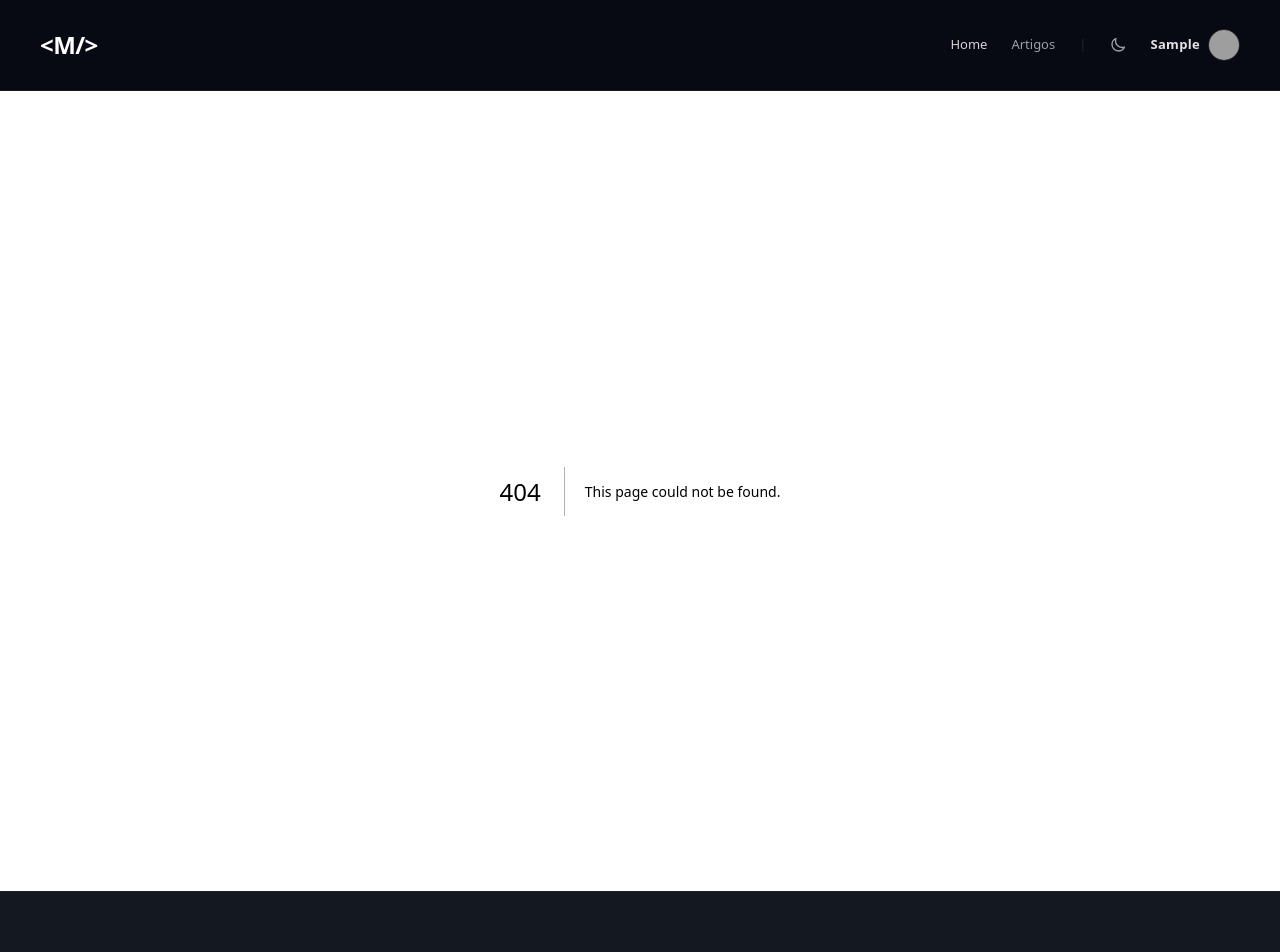
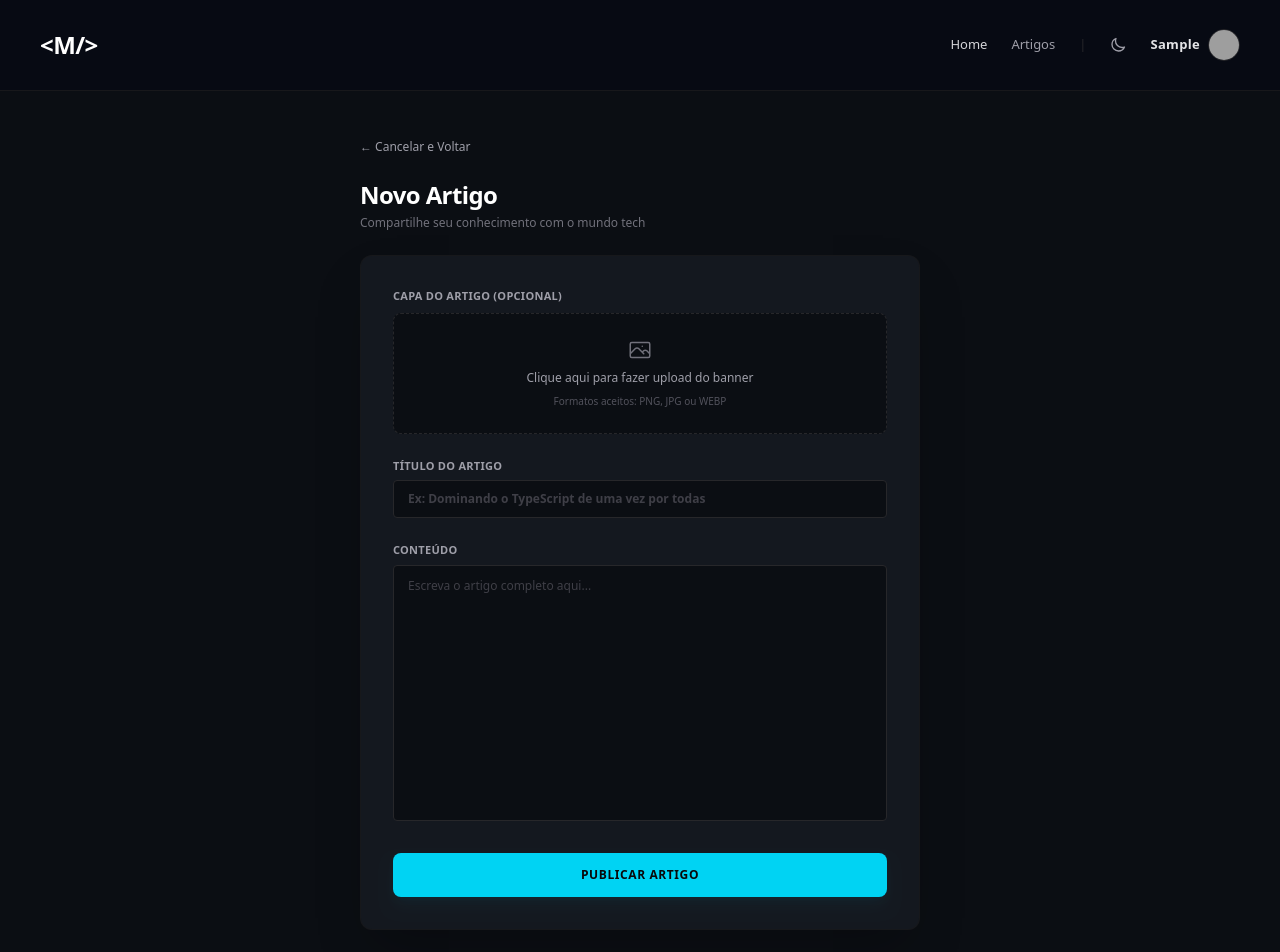
Before and after one commit to VIckt01/projeto-mind-frontend, a Next.js app: page /criar-artigo in a window 1280 px wide. Before the commit this address had no page. Shown: the top 952 px of the page. Built offline with nearby package versions, Linux system fonts and the light colour scheme; sample sign-in values are in the browser's storage; grey boxes are pictures that could not be loaded.

Commit message:
feat: cria página para criação de artigos com upload de imagem e validação de formulário

```diff
--- /dev/null
+++ b/app/criar-artigo/page.tsx
@@ -0,0 +1,194 @@
+"use client";
+
+import React, { useState, useEffect } from "react";
+import { useRouter } from "next/navigation";
+import { useAuth } from "../../context/AuthContext";
+
+export default function CriarArtigo() {
+  const router = useRouter();
+  const { user, loading } = useAuth();
+
+  // Estados do formulário
+  const [title, setTitle] = useState("");
+  const [content, setContent] = useState("");
+  const [image, setImage] = useState<File | null>(null);
+  const [previewUrl, setPreviewUrl] = useState("");
+
+  // Estados de feedback
+  const [error, setError] = useState("");
+  const [success, setSuccess] = useState("");
+  const [sending, setSending] = useState(false);
+
+  // Proteção de rota: se não estiver logado, vai para o login
+  useEffect(() => {
+    if (!loading && !user) {
+      router.push("/login");
+    }
+  }, [user, loading, router]);
+
+  // Manipula o upload da imagem e gera o preview visual
+  const handleImageChange = (e: React.ChangeEvent<HTMLInputElement>) => {
+    if (e.target.files && e.target.files[0]) {
+      const file = e.target.files[0];
+      setImage(file);
+      setPreviewUrl(URL.createObjectURL(file)); // Gera link temporário para a tag <img>
+    }
+  };
+
+  const handleSubmit = async (e: React.FormEvent) => {
+    e.preventDefault();
+    setError("");
+    setSuccess("");
+
+    if (!title.trim() || !content.trim()) {
+      setError("Por favor, preencha o título e o conteúdo do artigo.");
+      return;
+    }
+
+    setSending(true);
+
+    try {
+      // Enviamos um arquivo binário, então precisamos usar FormData
+      const formData = new FormData();
+      formData.append("title", title);
+      formData.append("content", content);
+      formData.append("authorId", String(user?.id));
+      if (image) {
+        formData.append("banner", image); // O nome 'banner' deve bater com o seu upload.single('banner') no backend
+      }
+
+      const response = await fetch("http://localhost:5000/articles", {
+        method: "POST",
+        body: formData, // ⚠️ ATENÇÃO: Não adicione instâncias de Header Content-Type aqui. O navegador faz isso sozinho para FormData.
+      });
+
+      const data = await response.json();
+
+      if (!response.ok) {
+        throw new Error(data.error || "Erro ao publicar o artigo.");
+      }
+
+      setSuccess("Artigo publicado com sucesso! Redirecionando...");
+
+      // Limpa os campos
+      setTitle("");
+      setContent("");
+      setImage(null);
+      setPreviewUrl("");
+
+      // Redireciona de volta para o Dashboard após 2 segundos
+      setTimeout(() => {
+        router.push("/dashboard");
+      }, 2000);
+
+    } catch (err: any) {
+      setError(err.message);
+    } finally {
+      setSending(false);
+    }
+  };
+
+  if (loading) {
+    return (
+      <div className="w-full min-h-screen bg-[#0B0E13] flex items-center justify-center text-zinc-500 text-xs uppercase tracking-widest animate-pulse">
+        Verificando permissões...
+      </div>
+    );
+  }
+
+  return (
+    <div className="w-full min-h-screen bg-[#0B0E13] text-white antialiased font-sans select-none">
+
+      <main className="w-full max-w-[1440px] mx-auto xl:px-[360px] lg:px-[180px] md:px-[80px] px-4 py-12 flex flex-col gap-6 flex-1 justify-center">
+
+        {/* Botão de Voltar */}
+        <button
+          onClick={() => router.push("/dashboard")}
+          className="flex items-center gap-2 text-xs text-zinc-400 hover:text-white transition-colors cursor-pointer self-start font-medium"
+        >
+          &larr; Cancelar e Voltar
+        </button>
+
+        {/* Título da Página */}
+        <div className="flex flex-col">
+          <h1 className="text-2xl font-bold text-white tracking-tight">Novo Artigo</h1>
+          <p className="text-xs text-zinc-500 mt-1">Compartilhe seu conhecimento com o mundo tech</p>
+        </div>
+
+        {/* Formulário Central */}
+        <div className="w-full bg-[#14181F] border border-zinc-900/80 rounded-xl p-8 shadow-2xl">
+
+          {error && <div className="mb-4 bg-red-500/10 border border-red-500/20 text-red-400 text-xs p-3 rounded text-center font-medium">{error}</div>}
+          {success && <div className="mb-4 bg-teal-500/10 border border-teal-500/20 text-teal-400 text-xs p-3 rounded text-center font-medium">{success}</div>}
+
+          <form onSubmit={handleSubmit} className="flex flex-col gap-6">
+
+            {/* Campo: Imagem de Capa (Banner) */}
+            <div className="flex flex-col gap-2">
+              <label className="text-[11px] font-bold text-zinc-400 uppercase tracking-wide">Capa do Artigo (Opcional)</label>
+
+              {previewUrl && (
+                <div className="w-full h-44 rounded-lg overflow-hidden border border-zinc-800 mb-2 relative bg-zinc-950">
+                  <img src={previewUrl} alt="Preview da Capa" className="w-full h-full object-cover" />
+                </div>
+              )}
+
+              <div className="w-full relative flex items-center justify-center bg-[#0B0E13] border border-zinc-800 border-dashed rounded-lg p-6 hover:border-zinc-700 transition-colors">
+                <input
+                  type="file"
+                  accept="image/*"
+                  onChange={handleImageChange}
+                  className="absolute inset-0 w-full h-full opacity-0 cursor-pointer z-10"
+                />
+                <div className="text-center flex flex-col items-center gap-2">
+                  <svg xmlns="http://www.w3.org/2000/svg" fill="none" viewBox="0 0 24 24" strokeWidth={1.5} stroke="currentColor" className="w-6 h-6 text-zinc-500">
+                    <path strokeLinecap="round" strokeLinejoin="round" d="m2.25 15.75 5.159-5.159a2.25 2.25 0 0 1 3.182 0l5.159 5.159m-1.5-1.5 1.409-1.409a2.25 2.25 0 0 1 3.182 0l2.909 2.909m-18 3.75h16.5a1.5 1.5 0 0 0 1.5-1.5V6a1.5 1.5 0 0 0-1.5-1.5H3.75A1.5 1.5 0 0 0 2.25 6v12a1.5 1.5 0 0 0 1.5 1.5Zm10.5-11.25h.008v.008h-.008V8.25Zm.375 0a.375 0 1 1-.75 0 .375 0 0 1 /75 0Z" />
+                  </svg>
+                  <span className="text-xs text-zinc-400 font-medium">
+                    {image ? image.name : "Clique aqui para fazer upload do banner"}
+                  </span>
+                  <span className="text-[10px] text-zinc-600 font-medium">Formatos aceitos: PNG, JPG ou WEBP</span>
+                </div>
+              </div>
+            </div>
+
+            {/* Campo: Título */}
+            <div className="flex flex-col gap-1.5">
+              <label className="text-[11px] font-bold text-zinc-400 uppercase tracking-wide">Título do Artigo</label>
+              <input
+                type="text"
+                value={title}
+                onChange={(e) => setTitle(e.target.value)}
+                placeholder="Ex: Dominando o TypeScript de uma vez por todas"
+                className="bg-[#0B0E13] border border-zinc-800 rounded px-3.5 py-2.5 text-xs w-full focus:outline-none focus:border-cyan-500 text-zinc-200 placeholder-zinc-700 font-semibold"
+              />
+            </div>
+
+            {/* Campo: Conteúdo */}
+            <div className="flex flex-col gap-1.5">
+              <label className="text-[11px] font-bold text-zinc-400 uppercase tracking-wide">Conteúdo</label>
+              <textarea
+                value={content}
+                onChange={(e) => setContent(e.target.value)}
+                rows={12}
+                placeholder="Escreva o artigo completo aqui..."
+                className="bg-[#0B0E13] border border-zinc-800 rounded px-3.5 py-2.5 text-xs w-full focus:outline-none focus:border-cyan-500 text-zinc-200 resize-none placeholder-zinc-700 leading-relaxed font-normal"
+              />
+            </div>
+
+            {/* Botão de Publicação */}
+            <button
+              type="submit"
+              disabled={sending}
+              className="w-full bg-cyan-400 hover:bg-cyan-300 text-zinc-950 font-bold py-3.5 rounded-lg text-xs uppercase tracking-wider transition-all cursor-pointer flex items-center justify-center gap-2 disabled:opacity-50 mt-2 shadow-lg shadow-cyan-500/5"
+            >
+              {sending ? "Publicando Artigo..." : "Publicar Artigo"}
+            </button>
+
+          </form>
+
+        </div>
+      </main>
+    </div>
+  );
+}
```
